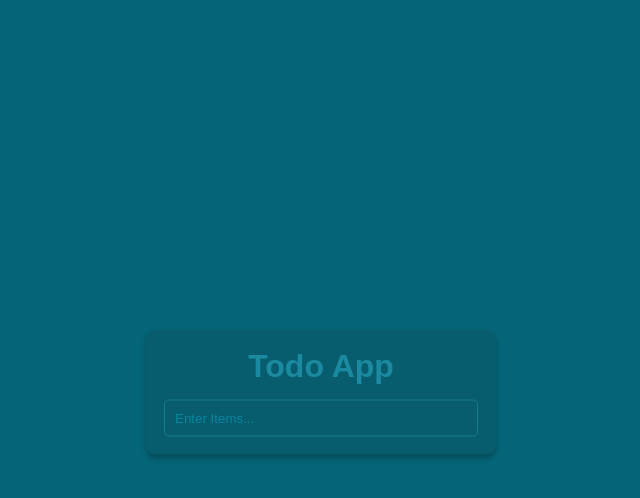
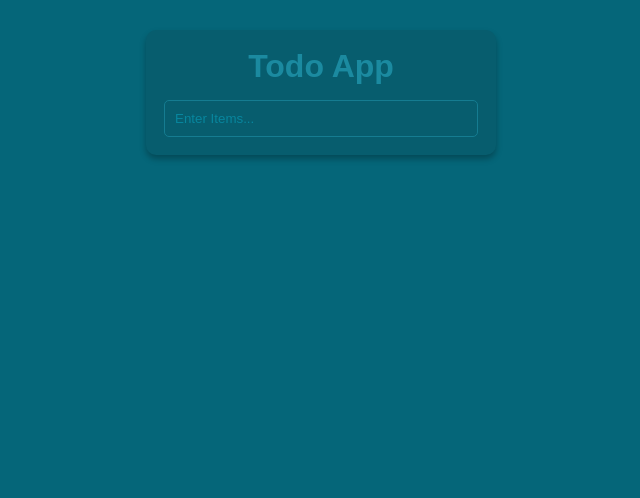
Before and after one commit to muhammedaslamshah/Vite-TodoApp, a React (Vite) app: page / in a window 1280 px wide. Shown: the top 498 px of the page, without its empty margins (319-959 px from the left). Built offline with nearby package versions, Linux system fonts and the light colour scheme.

Commit message:
refactor App.jsx code

```diff
--- a/src/App.jsx
+++ b/src/App.jsx
@@ -1,14 +1,3 @@
-import React, { Component } from 'react'
-import TodoApp from './Components/TodoApp/TodoApp'
+import TodoApp from "./Components/TodoApp/TodoApp";
 
-
-export default class App extends Component {
-
-  render() {
-    return (
-      <div>
-        <TodoApp/>
-      </div>
-    )
-  }
-}
+export default () => <TodoApp />;
--- a/src/Components/TodoApp/TodoApp.css
+++ b/src/Components/TodoApp/TodoApp.css
@@ -6,14 +6,12 @@ body {
 
 .todo-container {
   width: 350px;
-  position: absolute;
-  left: 50%;
-  top: 50%;
-  transform: translate(-50%, -50%);
   text-align: center;
+  margin: auto;
+  margin-top: 30px;
 }
 
-h1{
+h1 {
   margin: 0;
   margin-bottom: 15px;
   color: #1b8aa0;
@@ -37,7 +35,7 @@ h1{
   color: #0f92ac;
 }
 
-input::placeholder{
+input::placeholder {
   color: #08869e;
 }
 
@@ -63,7 +61,7 @@ ul li:hover {
   transform: translateY(-2px);
 }
 
-ul li i{
+ul li i {
   text-align: right;
   flex: 1;
   cursor: pointer;
--- a/src/Components/TodoApp/TodoApp.jsx
+++ b/src/Components/TodoApp/TodoApp.jsx
@@ -22,18 +22,14 @@ export default class TodoApp extends Component {
     });
   };
 
-  deleteItem = key => {
+  deleteItem = (key) => {
     this.setState({
-      items: this.state.items.filter((data, index) => index !== key)
-    })
-  }
-
-
-
+      items: this.state.items.filter((data, index) => index !== key),
+    });
+  };
 
   render() {
     const { input, items } = this.state;
-    console.log(items);
 
     return (
       <div className="todo-container" onSubmit={this.storeItems}>
@@ -51,7 +47,10 @@ export default class TodoApp extends Component {
           {items.map((data, index) => (
             <li key={index}>
               {data}
-              <i className="fas fa-trash-alt" onClick={() => this.deleteItem(index)}></i>
+              <i
+                className="fas fa-trash-alt"
+                onClick={() => this.deleteItem(index)}
+              ></i>
             </li>
           ))}
         </ul>
```
